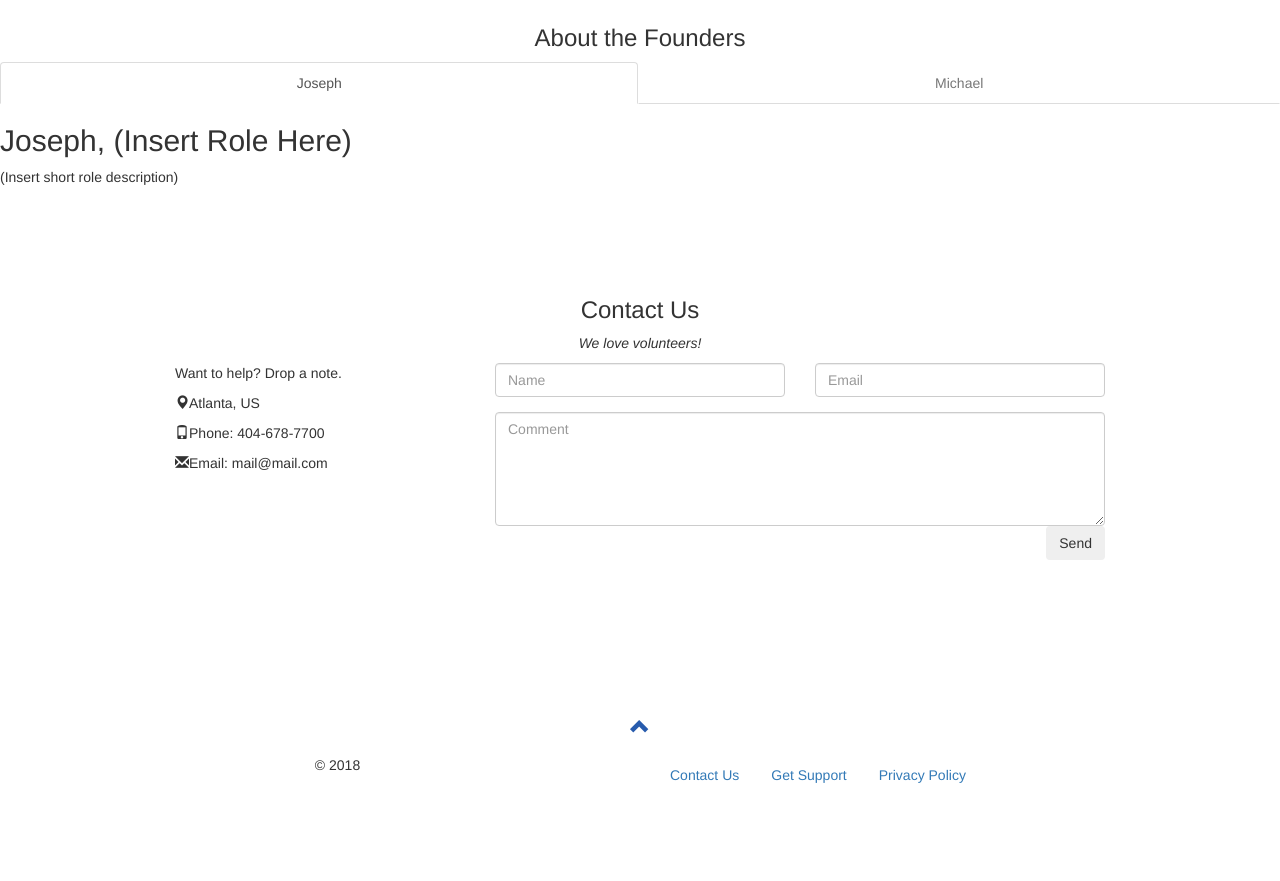
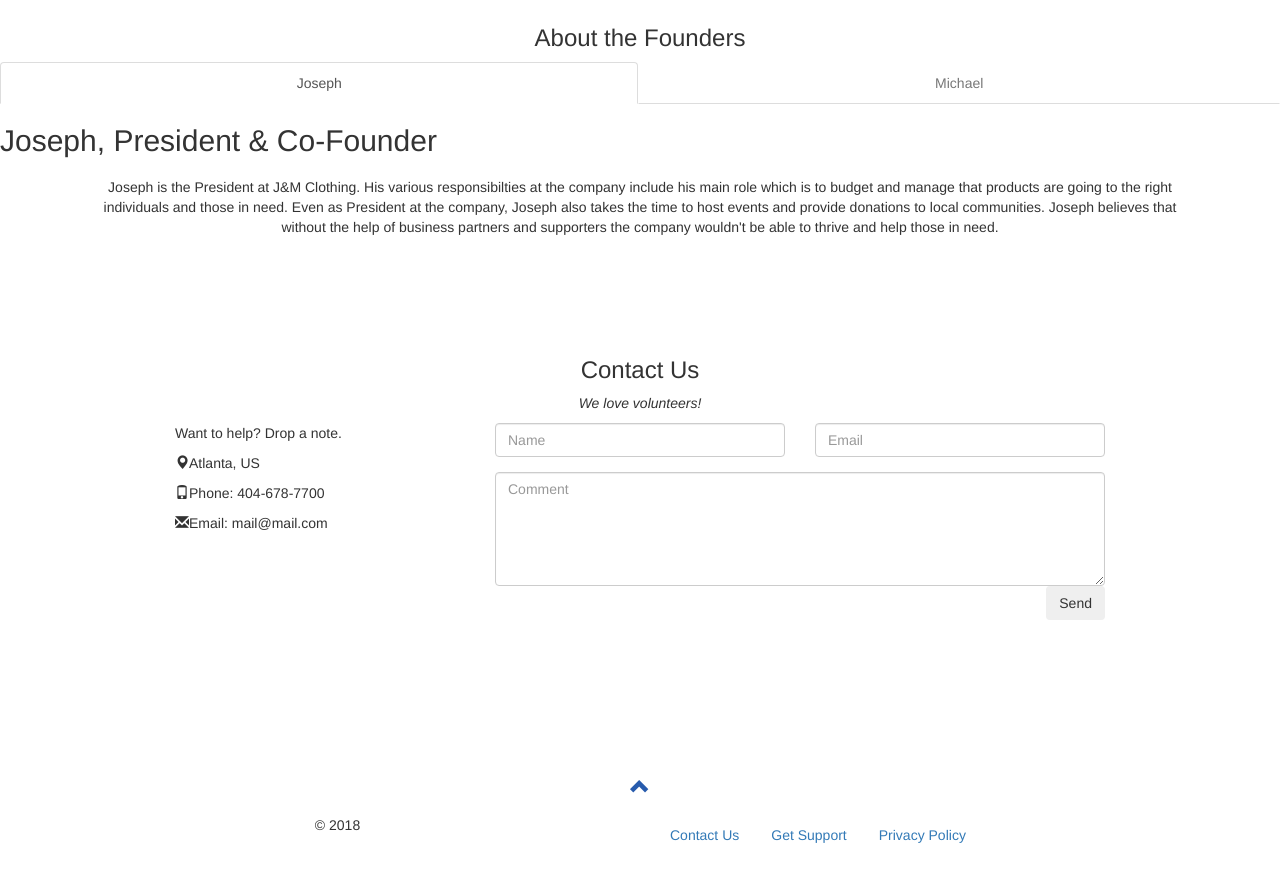
Before and after one commit to MichaelW181/TechBridge, a plain HTML site: page src/index.html in a window 1280 px wide. Shown: the part 860-1741 px from the top of the page. Before the commit the page ends 1715 px from the top, so only its background shows below. Drawn offline with nearby package versions, Linux system fonts and the light colour scheme.

Commit message:
New Changes

```diff
--- a/src/index.html
+++ b/src/index.html
@@ -16,10 +16,10 @@
 	<nav class="navbar navbar-default navbar-fixed-top">
 		<div class="container-nav">
 			<div class="navbar-header">
-      <button type="button" class="navbar-toggle" data-toggle="collapse" data-target="#myNavbar">
-        <span class="icon-bar"></span>
-        <span class="icon-bar"></span>
-        <span class="icon-bar"></span>
+				<button type="button" class="navbar-toggle" data-toggle="collapse"
+					data-target="#myNavbar">
+					<span class="icon-bar"></span> <span class="icon-bar"></span> <span
+						class="icon-bar"></span>
 				</button>
 				<a class="navbar-brand" href="index.html">J&M Clothing</a>
 			</div>
@@ -40,7 +40,9 @@
 
 	<!-- First Container -->
 	<div class="container-fluid2 bg-1 text-center">
-  <img src="images/welcomeblue2.png" class="img-responsive img-rounded margin" style="display:inline" alt="Bird" width=auto height=auto >
+		<img src="images/welcomeblue2.png"
+			class="img-responsive img-rounded margin" style="display: inline"
+			alt="Bird" width=auto height=auto>
 
 		<h3></h3>
 	</div>
@@ -53,15 +55,23 @@
 
 	<div class="tab-content">
 		<div id="home" class="tab-pane fade in active">
-			<h2>Joseph, (Insert Role Here)</h2>
-			<p>(Insert short role description)</p>
+			<h2>Joseph, President & Co-Founder</h2>
+			<p style ="text-align:center; padding:10px 100px">Joseph is the President at J&M Clothing. His various
+				responsibilties at the company include his main role which is to
+				budget and manage that products are going to the right individuals
+				and those in need. Even as President at the company, Joseph also
+				takes the time to host events and provide donations to local
+				communities. Joseph believes that without the help of business
+				partners and supporters the company wouldn't be able to thrive and
+				help those in need.
 		</div>
 		<div id="menu1" class="tab-pane fade">
-			<h2>Michael Williams,(Insert role here)</h2>
-			<p>(Insert short role description)</p>
+			<h2>Michael Williams,CEO & Co-Founder</h2>
+			<p style ="text-align:center; padding:10px 100px">Michael's duties as CEO include being responsible for
+				integrating company policy into day-to-day operations and filling
+				the role of chairman of the board.</p>
 		</div>
 	</div>
-
 	<div class="container">
 		<h3 class="text-center">Contact Us</h3>
 		<p class="text-center">
@@ -74,8 +84,7 @@
 					<span class="glyphicon glyphicon-map-marker"></span>Atlanta, US
 				</p>
 				<p>
-					<span class="glyphicon glyphicon-phone"></span>Phone:
-					404-678-7700
+					<span class="glyphicon glyphicon-phone"></span>Phone: 404-678-7700
 				</p>
 				<p>
 					<span class="glyphicon glyphicon-envelope"></span>Email:
@@ -105,7 +114,9 @@
 	</div>
 
 	<footer class="container-fluid text-center">
-  <a href="index2.html" title="To Top"> <span class="glyphicon glyphicon-chevron-up"></span> </a>
+		<a href="index2.html" title="To Top"> <span
+			class="glyphicon glyphicon-chevron-up"></span>
+		</a>
 
 		<div class="row">
 			<div class="col-sm-6">© 2018</div>
```
Also changed, not shown: bin/index.html (+25 -14 lines), bin/pricing.html (+1 -1 lines), src/pricing.html (+1 -1 lines), 1 other file. Lines whose indentation alone changed are shown as unchanged.
